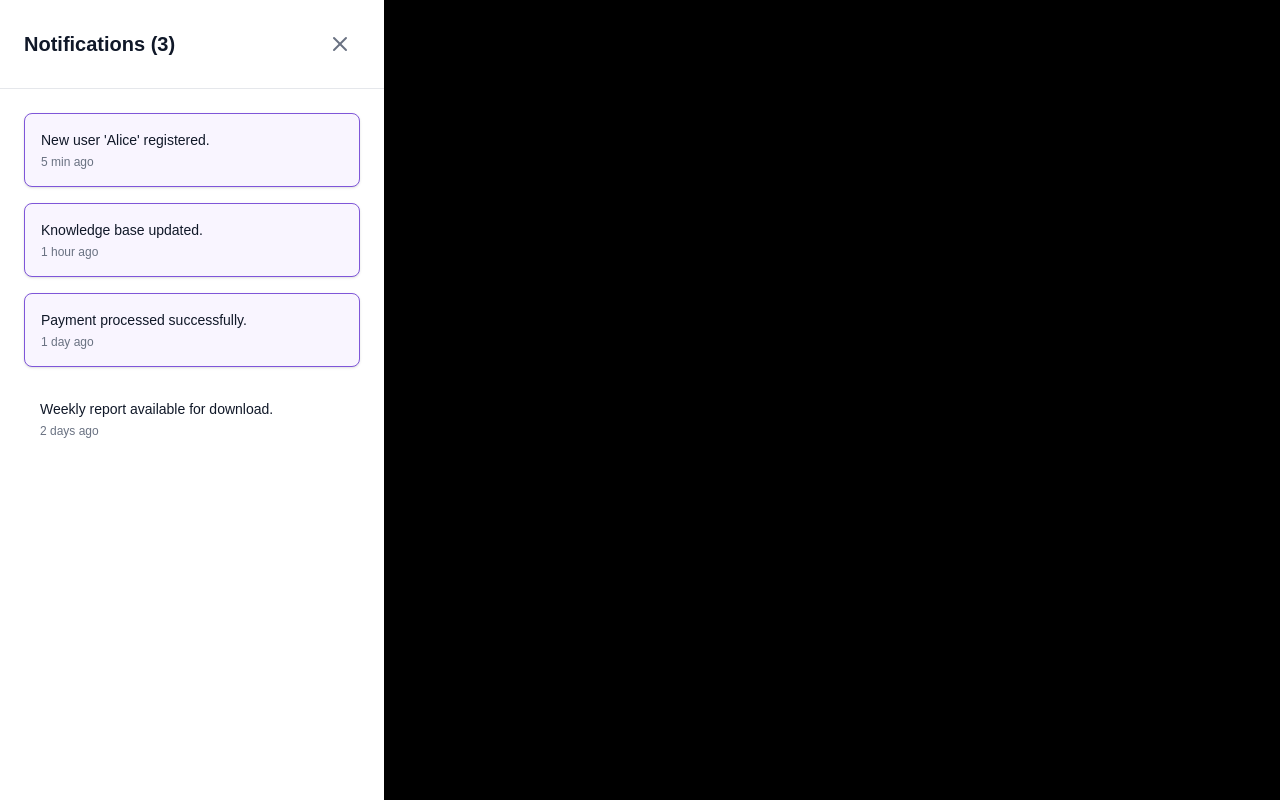
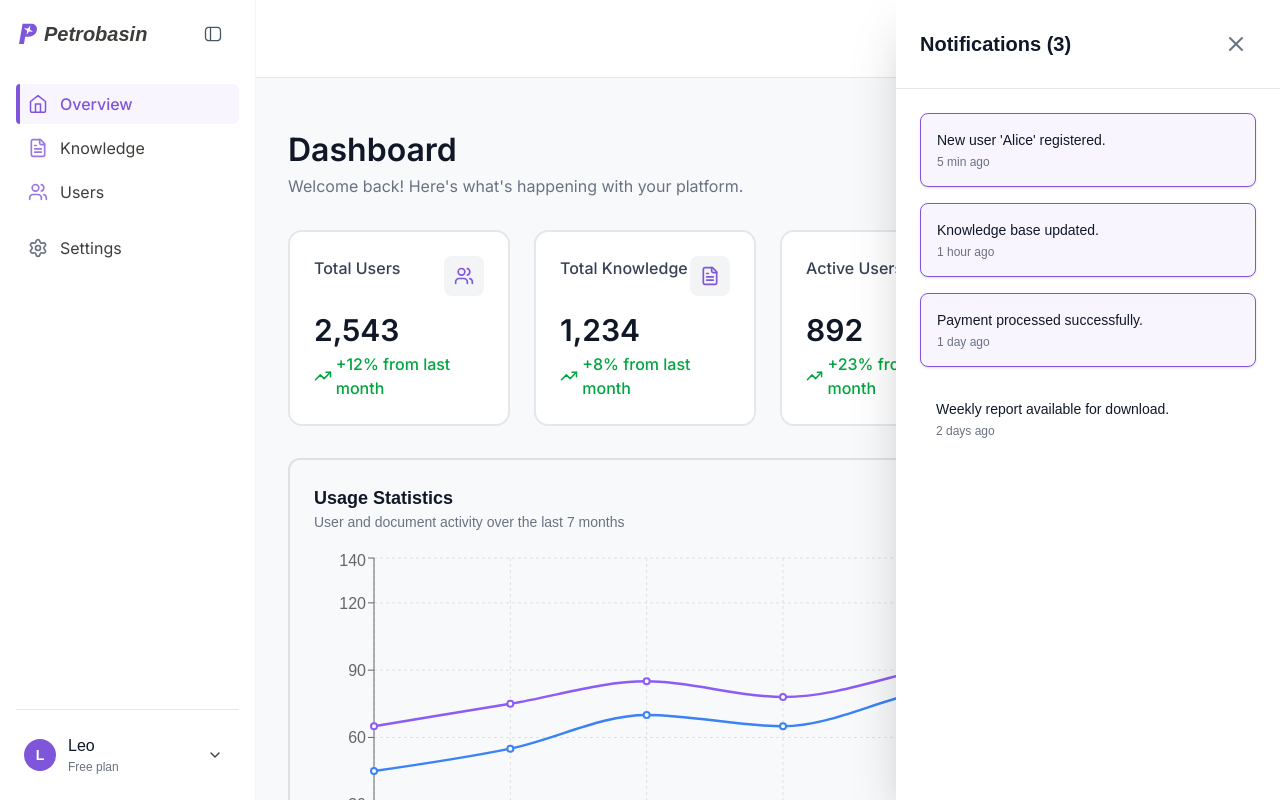
Before and after one commit to BEJOY474/hugojes, a Next.js app: page /admin in a window 1280 px wide. Both pictures are taken after a click on the button "Open notifications". Built offline with nearby package versions, Linux system fonts and the light colour scheme.

Commit message:
new Updates

```diff
--- a/app/admin/page.tsx
+++ b/app/admin/page.tsx
@@ -2,11 +2,10 @@
 
 import { useState } from "react";
 import Image from "next/image";
-import { Settings, X, ChevronDown, Bell } from "lucide-react";
+import { Settings, X, ChevronDown, Bell } from "lucide-react"; // Added Bell import for clarity, though it's likely a replacement for the Image bellIcon. Let's stick to the Image for consistency with the original code.
 import { Inter, Poppins } from "next/font/google";
 
 // Placeholder imports (ensure paths exist)
-// NOTE: Apnake ei path gulo thik korte hobe jodi apnar file structure alada hoy.
 import Graph from "@/components/admin/Graph";
 import KnowledgeView from "@/components/admin/Knowledge";
 import Svg from "@/components/dashboard/Svg";
@@ -25,7 +24,8 @@ import homeIcon from "@/public/image/Admin/home.svg";
 import userImage from "@/public/image/Admin/userIcon.jpg";
 import bellIcon from "@/public/image/Admin/bell.svg";
 
-import Link from "next/link"; // useRouter import kora nei, karon ei code-e byabohito hoyni
+import { useRouter } from "next/router";
+import Link from "next/link";
 
 // Fonts
 export const inter = Inter({
@@ -371,7 +371,7 @@ const StatCard: React.FC<{
   </div>
 );
 
-// ----------------- NOTIFICATIONS PANEL COMPONENT (MODIFIED) -----------------
+// ----------------- NOTIFICATIONS PANEL COMPONENT -----------------
 interface NotificationPanelProps {
   isOpen: boolean;
   onClose: () => void;
@@ -394,27 +394,14 @@ const NotificationPanel: React.FC<NotificationPanelProps> = ({
 
   return (
     <>
-      {/* Overlay */}
       {isOpen && (
-        <div
-          className="fixed inset-0 bg-black bg-opacity-30 z-[60]"
-          onClick={onClose}
-        />
+        <div className="fixed inset-0 bg-opacity-30 z-[60]" onClick={onClose} />
       )}
 
-      {/* Notification Panel (Conditional Sliding) */}
       <div
-        className={`fixed top-0 h-full w-full max-w-sm bg-white shadow-2xl z-[70]
+        className={`fixed top-0 right-0 h-full w-full max-w-sm bg-white shadow-2xl z-[70]
         transform transition-transform duration-300 ease-in-out
-
-        /* Mobile (Default) - Slides from Right */
-        right-0
-        ${isOpen ? "translate-x-0" : "translate-x-full"}
-
-        /* Desktop (lg: override) - Slides from Left */
-        lg:left-0 lg:right-auto
-        ${isOpen ? "lg:translate-x-0" : "lg:-translate-x-full"}
-        `}
+        ${isOpen ? "translate-x-0" : "translate-x-full"}`}
       >
         <div className="flex justify-between items-center p-6 border-b border-gray-200">
           <h2 className="text-xl font-semibold text-[#101828]">
@@ -543,13 +530,6 @@ const MobileHeader: React.FC<Pick<SideBarProps, "toggleSidebar">> = ({
 const DashboardView: React.FC<{ activeItem: string }> = ({ activeItem }) => {
   let contentToRender;
 
-  // Placeholder components
-  const PlaceholderView: React.FC<{ title: string }> = ({ title }) => (
-    <div className="p-8 text-xl text-gray-600 h-screen">
-      Content for <span className="font-semibold">{title}</span> goes here.
-    </div>
-  );
-
   if (activeItem === "Overview") {
     contentToRender = (
       <div className="p-4 lg:p-8 bg-[#F8F9FA]">
@@ -570,36 +550,19 @@ const DashboardView: React.FC<{ activeItem: string }> = ({ activeItem }) => {
           ))}
         </div>
 
-        {/* Assuming Graph is a component */}
-        <div className="bg-white p-6 rounded-[14px] border-2 border-gray-200">
-          <h2 className="text-xl font-semibold mb-4">Sales Trends</h2>
-          {/* Replace with actual Graph component if available */}
-          <div className="h-64 flex items-center justify-center text-gray-400 border border-dashed rounded-lg">
-            Placeholder for Graph Component
-          </div>
-          {/* <Graph /> */}
-        </div>
-        <div className="h-10" />
-
-        {/* Textarea Section */}
-        <div className="mt-8">
-          <TextArea
-            label="Your Notes"
-            placeholder="Write something here..."
-            onChange={(val) => console.log("Textarea value:", val)}
-          />
-        </div>
+        <Graph />
+        <div className="h-48" />
       </div>
     );
   } else if (activeItem === "Knowledge") {
-    contentToRender = <PlaceholderView title="Knowledge View" />; // Replaced with Placeholder
+    contentToRender = <KnowledgeView />;
   } else if (activeItem === "Users") {
-    contentToRender = <PlaceholderView title="User Management View" />; // Replaced with Placeholder
+    contentToRender = <UserManagementView />;
   } else if (activeItem === "Settings") {
-    contentToRender = <PlaceholderView title="Settings View" />; // Replaced with Placeholder
+    contentToRender = <SettingsView />;
   } else {
     contentToRender = (
-      <div className="p-8 text-xl text-gray-600 h-screen">
+      <div className="p-8 text-xl text-gray-600">
         Content for <span className="font-semibold">{activeItem}</span> goes
         here.
       </div>
@@ -614,9 +577,8 @@ export default function PageLayout() {
   const [activeItem, setActiveItem] = useState<string>("Overview");
   const [isSidebarOpen, setIsSidebarOpen] = useState<boolean>(false);
   const [isCollapsed, setIsCollapsed] = useState<boolean>(false);
-  // Notifications state correctly handled with useState
   const [isNotificationsOpen, setIsNotificationsOpen] =
-    useState<boolean>(false);
+    useState<boolean>(false); // New state for notifications
 
   const toggleSidebar = (shouldOpen?: boolean) => {
     if (typeof shouldOpen === "boolean") setIsSidebarOpen(shouldOpen);
@@ -625,7 +587,7 @@ export default function PageLayout() {
 
   const toggleCollapse = () => setIsCollapsed((prev) => !prev);
 
-  // Handlers for notifications
+  // New handlers for notifications
   const toggleNotifications = () => {
     setIsNotificationsOpen((prev) => !prev);
   };
@@ -655,7 +617,7 @@ export default function PageLayout() {
           toggleSidebar={toggleSidebar}
           toggleCollapse={toggleCollapse}
           isCollapsed={isCollapsed}
-          toggleNotifications={toggleNotifications}
+          toggleNotifications={toggleNotifications} // Pass handler
         />
         <MobileHeader toggleSidebar={toggleSidebar} />
         <div className="flex-1 overflow-y-auto">
```
